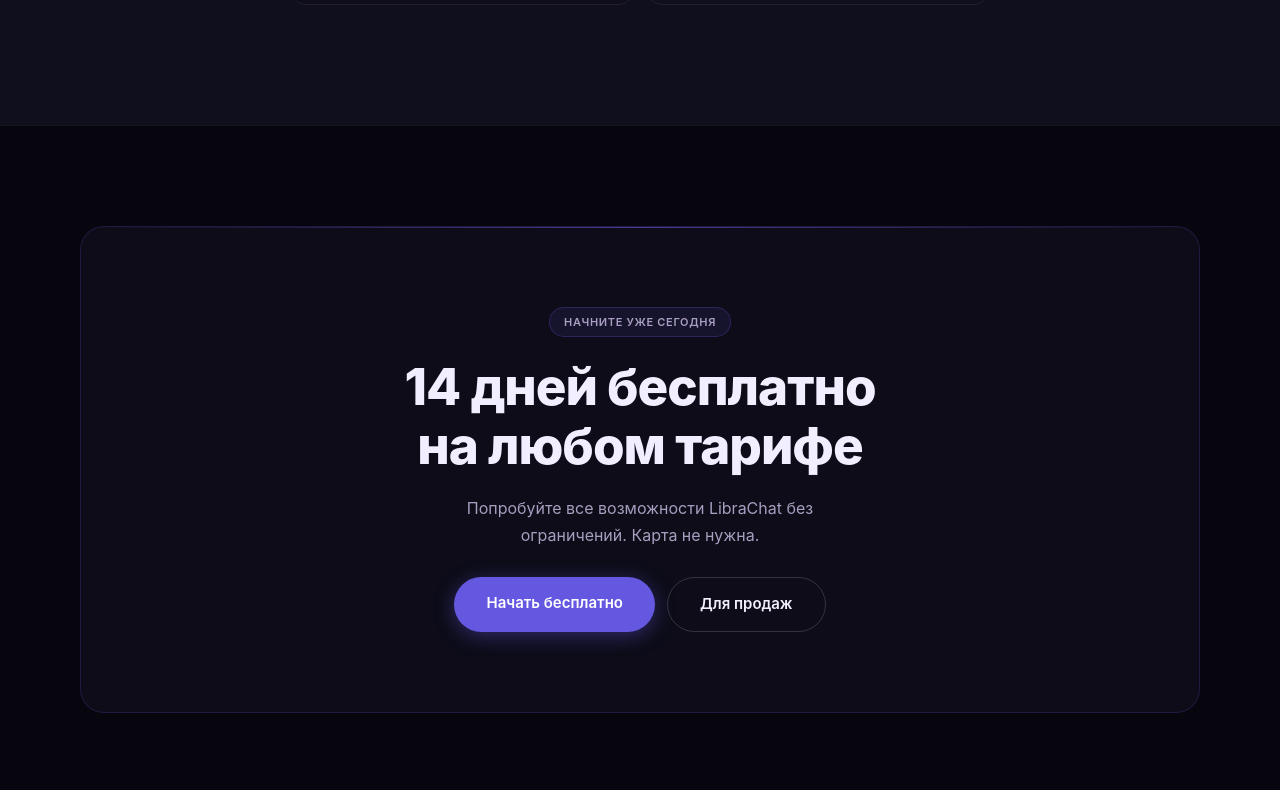
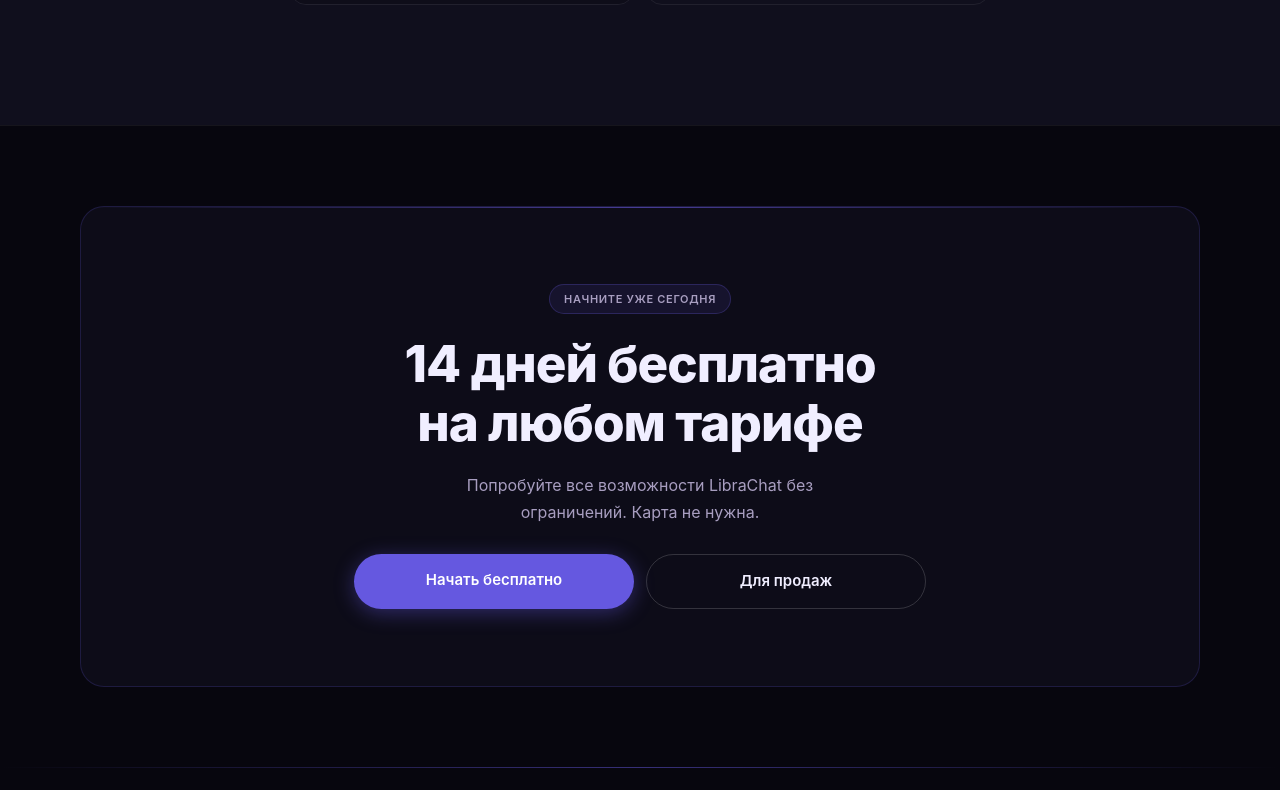
Before and after one commit to kriptononny-lab/librachat, a Next.js app: page /pricing in a window 1280 px wide. Shown: the part 3230-4020 px from the top of the page. Built offline with nearby package versions, Linux system fonts and the light colour scheme; no server answers.

Commit message:
fix: pricing и features — кнопки одного размера, убран scrollbar, убраны дубли цифр

```diff
--- a/src/app/features/page.tsx
+++ b/src/app/features/page.tsx
@@ -112,26 +112,13 @@ export default function FeaturesPage() {
             <p style={{ fontSize:"18px", color:"#a89ec0", maxWidth:"500px", lineHeight:1.7 }}>
               LibraChat отвечает на вопросы, анализирует файлы, переводит, пишет и думает вместе с тобой. Без переключений между сервисами.
             </p>
-            <div style={{ display:"flex", gap:"12px", flexWrap:"wrap", justifyContent:"center" }}>
-              <Link href="https://librachat.kz/auth" style={{ padding:"13px 28px", borderRadius:"999px", background:"#6558e0", color:"#fff", fontSize:"15px", fontWeight:600, textDecoration:"none", boxShadow:"0 4px 20px rgba(101,88,224,0.4)" }}>
+            <div style={{ display:"flex", gap:"12px", flexWrap:"wrap", justifyContent:"center", width:"100%", padding:"0 16px" }}>
+              <Link href="https://librachat.kz/auth" style={{ padding:"13px 28px", borderRadius:"999px", background:"#6558e0", color:"#fff", fontSize:"15px", fontWeight:600, textDecoration:"none", boxShadow:"0 4px 20px rgba(101,88,224,0.4)", flex:"1 1 auto", textAlign:"center", minWidth:"180px", maxWidth:"260px" }}>
                 Попробовать
               </Link>
-              <Link href="/contact" style={{ padding:"13px 28px", borderRadius:"999px", background:"transparent", color:"#f2f0ff", fontSize:"15px", fontWeight:600, textDecoration:"none", border:"1px solid rgba(255,255,255,0.16)" }}>
+              <Link href="/contact" style={{ padding:"13px 28px", borderRadius:"999px", background:"transparent", color:"#f2f0ff", fontSize:"15px", fontWeight:600, textDecoration:"none", border:"1px solid rgba(255,255,255,0.16)", flex:"1 1 auto", textAlign:"center", minWidth:"180px", maxWidth:"260px" }}>
                 Запросить демо
               </Link>
-            </div>
-            {/* Статистика */}
-            <div style={{ display:"grid", gridTemplateColumns:"repeat(auto-fit, minmax(min(100%, 140px), 1fr))", width:"100%", maxWidth:"560px", borderTop:"1px solid rgba(255,255,255,0.07)", marginTop:"8px" }}>
-              {[
-                { value:"1 480+", label:"тестировщиков" },
-                { value:"4.9 / 5", label:"средняя оценка" },
-                { value:"30 сек", label:"время регистрации" },
-              ].map((s, i) => (
-                <div key={s.label} style={{ padding:"20px 8px", textAlign:"center", borderRight: i < 2 ? "1px solid rgba(255,255,255,0.07)" : "none" }}>
-                  <p style={{ fontSize:"22px", fontWeight:800, color:"#c9920a", letterSpacing:"-0.02em" }}>{s.value}</p>
-                  <p style={{ fontSize:"12px", color:"#a89ec0", marginTop:"4px" }}>{s.label}</p>
-                </div>
-              ))}
             </div>
           </div>
         </section>
--- a/src/components/sections/pricing-client.tsx
+++ b/src/components/sections/pricing-client.tsx
@@ -146,7 +146,7 @@ export function PricingClient() {
             <h2 style={heading}>Что входит в каждый план</h2>
             <p style={{ fontSize: "16px", color: "#a89ec0", marginTop: "12px" }}>Подробное сравнение всех возможностей</p>
           </div>
-          <div style={{ overflowX: "auto", borderRadius: "20px", border: "1px solid rgba(255,255,255,0.07)" }}>
+          <div className="pricing-table-wrap">
             <table style={{ width: "100%", minWidth: "560px", borderCollapse: "collapse" }}>
               <thead>
                 <tr style={{ background: "rgba(14,13,25,0.97)", borderBottom: "1px solid rgba(255,255,255,0.07)" }}>
@@ -211,9 +211,9 @@ export function PricingClient() {
       </section>
 
       {/* ── ФИНАЛЬНЫЙ CTA ── */}
-      <section style={{ padding: "100px 0", background: "#07060e", borderTop: "1px solid rgba(255,255,255,0.06)" }}>
+      <section style={{ padding: "80px 0", background: "#07060e", borderTop: "1px solid rgba(255,255,255,0.06)" }}>
         <div className="container-site">
-          <div style={{ position: "relative", overflow: "hidden", borderRadius: "24px", padding: "80px 40px", textAlign: "center", background: "rgba(14,13,25,0.97)", border: "1px solid rgba(101,88,224,0.2)" }}>
+          <div style={{ position: "relative", overflow: "hidden", borderRadius: "24px", padding: "clamp(40px, 6vw, 80px) clamp(20px, 4vw, 40px)", textAlign: "center", background: "rgba(14,13,25,0.97)", border: "1px solid rgba(101,88,224,0.2)" }}>
             <div style={{ position: "absolute", top: 0, left: 0, right: 0, height: "1px", background: "linear-gradient(90deg,transparent,rgba(108,92,231,0.6),transparent)" }} />
             <div style={{ position: "relative", display: "flex", flexDirection: "column", alignItems: "center", gap: "20px" }}>
               <div className="section-badge">НАЧНИТЕ УЖЕ СЕГОДНЯ</div>
@@ -223,11 +223,11 @@ export function PricingClient() {
               <p style={{ fontSize: "16px", color: "#a89ec0", maxWidth: "360px", lineHeight: 1.7 }}>
                 Попробуйте все возможности LibraChat без ограничений. Карта не нужна.
               </p>
-              <div style={{ display: "flex", gap: "12px", flexWrap: "wrap", justifyContent: "center", marginTop: "8px" }}>
-                <Link href="https://librachat.kz/auth" style={{ padding: "14px 32px", borderRadius: "999px", background: "#6558e0", color: "#fff", fontSize: "15px", fontWeight: 600, textDecoration: "none", boxShadow: "0 4px 20px rgba(101,88,224,0.4)" }}>
+              <div style={{ display: "flex", gap: "12px", flexWrap: "wrap", justifyContent: "center", marginTop: "8px", width: "100%", padding: "0 16px" }}>
+                <Link href="https://librachat.kz/auth" style={{ padding: "14px 32px", borderRadius: "999px", background: "#6558e0", color: "#fff", fontSize: "15px", fontWeight: 600, textDecoration: "none", boxShadow: "0 4px 20px rgba(101,88,224,0.4)", flex: "1 1 auto", textAlign: "center", minWidth: "200px", maxWidth: "280px" }}>
                   Начать бесплатно
                 </Link>
-                <Link href="/contact?type=demo" style={{ padding: "14px 32px", borderRadius: "999px", background: "transparent", color: "#f0eeff", fontSize: "15px", fontWeight: 600, textDecoration: "none", border: "1px solid rgba(255,255,255,0.16)" }}>
+                <Link href="/contact?type=demo" style={{ padding: "14px 32px", borderRadius: "999px", background: "transparent", color: "#f0eeff", fontSize: "15px", fontWeight: 600, textDecoration: "none", border: "1px solid rgba(255,255,255,0.16)", flex: "1 1 auto", textAlign: "center", minWidth: "200px", maxWidth: "280px" }}>
                   Для продаж
                 </Link>
               </div>
--- a/src/styles/globals.css
+++ b/src/styles/globals.css
@@ -212,7 +212,15 @@ button, a[class*="rounded-full"], a[class*="rounded-"] {
   .widget-actions { display: none !important; }
 }
 
-/* Badge dot — пульсирующая точка в бейдже Hero */
+/* Таблица тарифов — скрываем scrollbar но оставляем скролл */
+.pricing-table-wrap {
+  overflow-x: auto;
+  border-radius: 20px;
+  border: 1px solid rgba(255,255,255,0.07);
+  -ms-overflow-style: none;
+  scrollbar-width: none;
+}
+.pricing-table-wrap::-webkit-scrollbar { display: none; }
 .badge-dot {
   display: inline-block;
   width: 6px;
```
